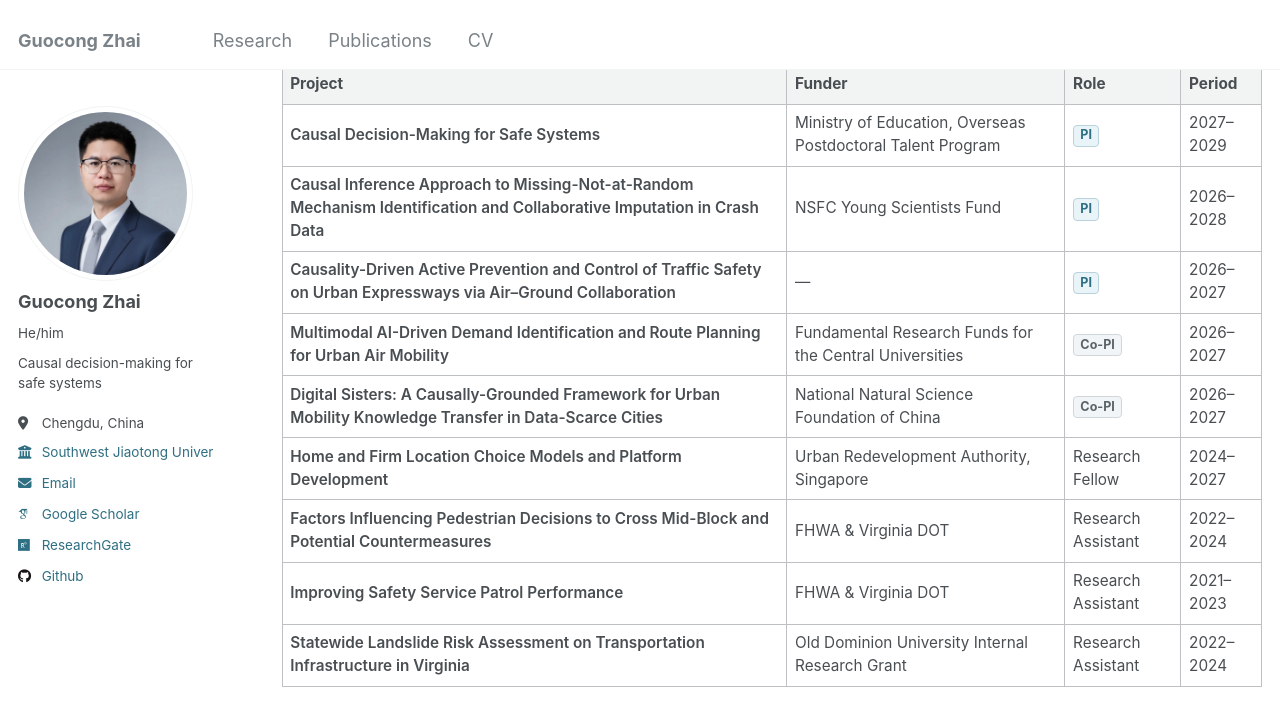
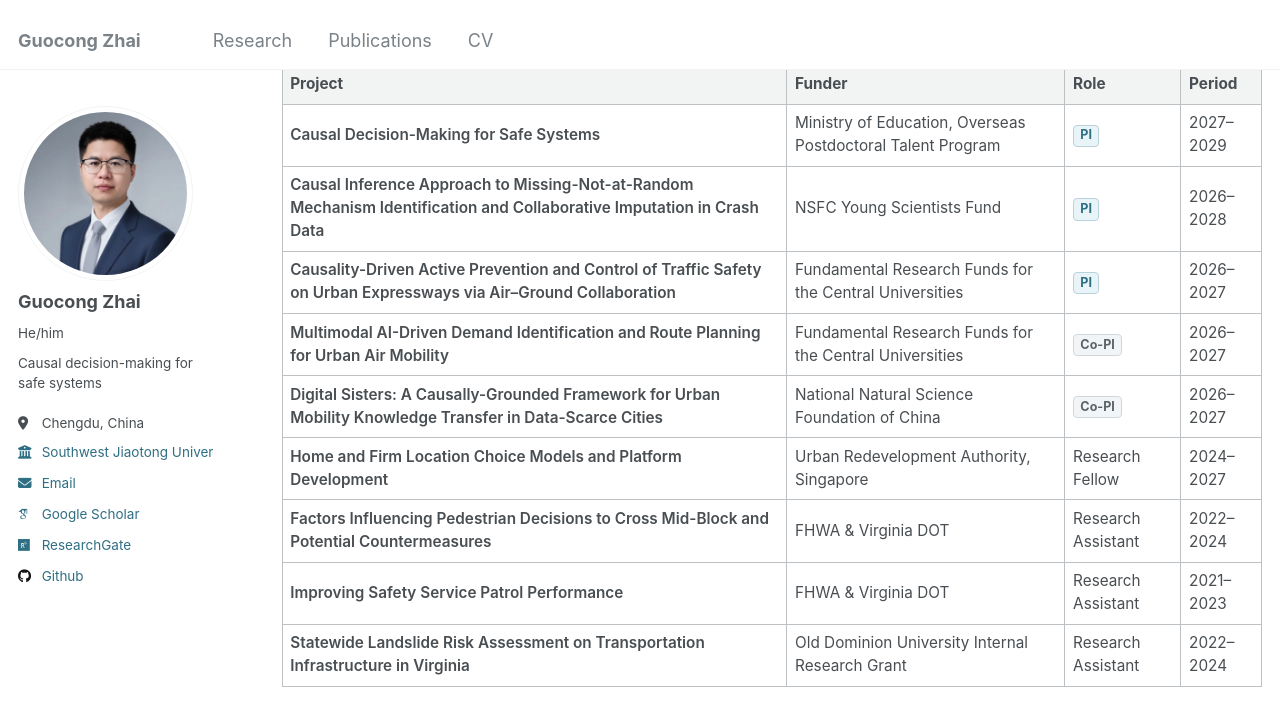
Before and after one commit to gzhai001/gzhai001.github.io, a Jekyll site: the page built from _pages/research.md, in a window 1280 px wide and 900 px high, scrolled down 6387 px. Shown: the top 726 px of the window. Built offline with Jekyll 4.4.1, drawn with Linux system fonts in a browser that asks for light colours; some web fonts are replaced.

Commit message:
Update funding source for traffic safety project

```diff
--- a/_pages/research.md
+++ b/_pages/research.md
@@ -68,7 +68,7 @@ Representative work:
 |---|---|---|---|
 | Causal Decision-Making for Safe Systems | Ministry of Education, Overseas Postdoctoral Talent Program | <span class="gz-role pi">PI</span> | 2027–2029 |
 | Causal Inference Approach to Missing-Not-at-Random Mechanism Identification and Collaborative Imputation in Crash Data | NSFC Young Scientists Fund | <span class="gz-role pi">PI</span> | 2026–2028 |
-| Causality-Driven Active Prevention and Control of Traffic Safety on Urban Expressways via Air–Ground Collaboration | — | <span class="gz-role pi">PI</span> | 2026–2027 |
+| Causality-Driven Active Prevention and Control of Traffic Safety on Urban Expressways via Air–Ground Collaboration | Fundamental Research Funds for the Central Universities | <span class="gz-role pi">PI</span> | 2026–2027 |
 | Multimodal AI-Driven Demand Identification and Route Planning for Urban Air Mobility | Fundamental Research Funds for the Central Universities | <span class="gz-role copi">Co-PI</span> | 2026–2027 |
 | Digital Sisters: A Causally-Grounded Framework for Urban Mobility Knowledge Transfer in Data-Scarce Cities | National Natural Science Foundation of China | <span class="gz-role copi">Co-PI</span> | 2026–2027 |
 | Home and Firm Location Choice Models and Platform Development | Urban Redevelopment Authority, Singapore | Research Fellow | 2024–2027 |
```
